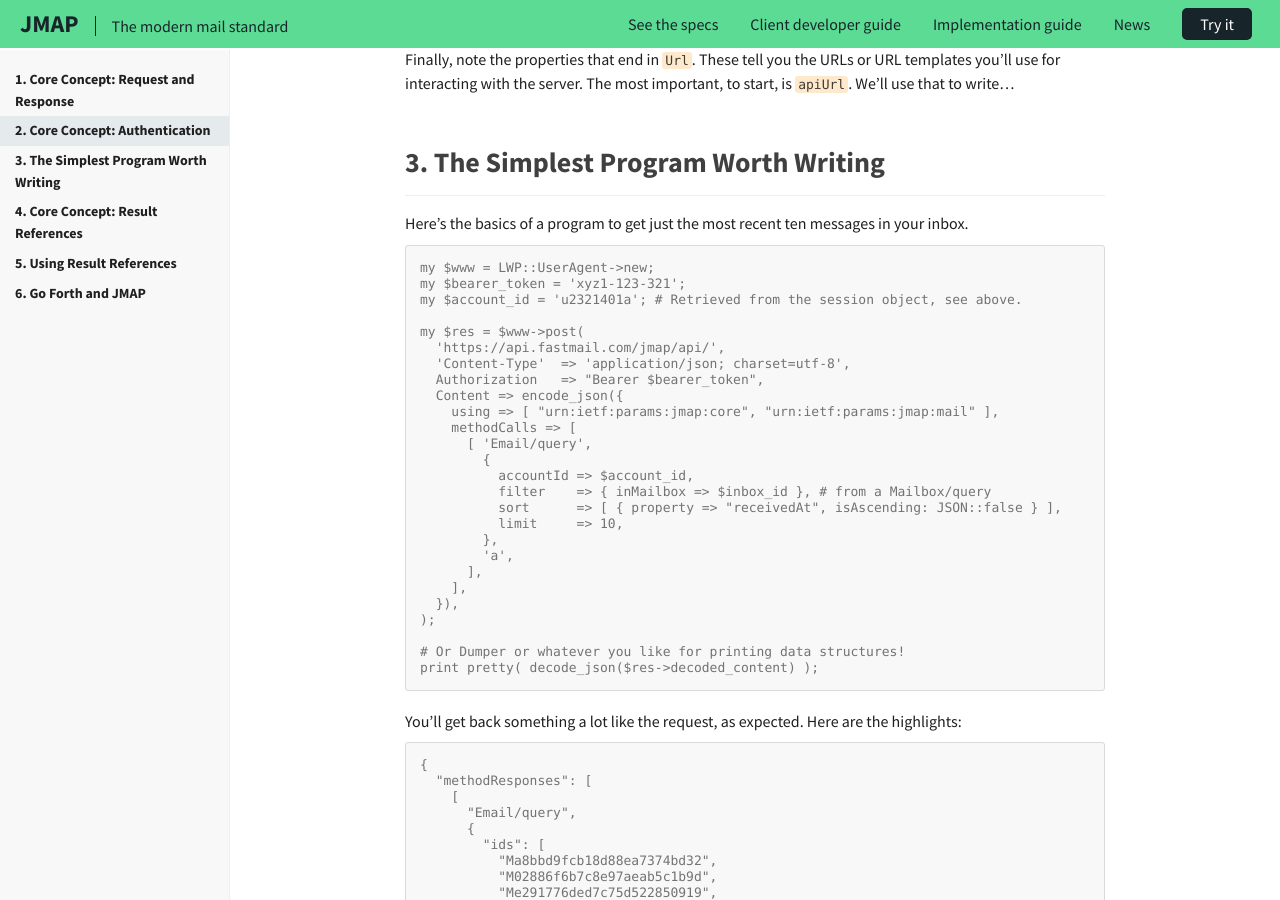
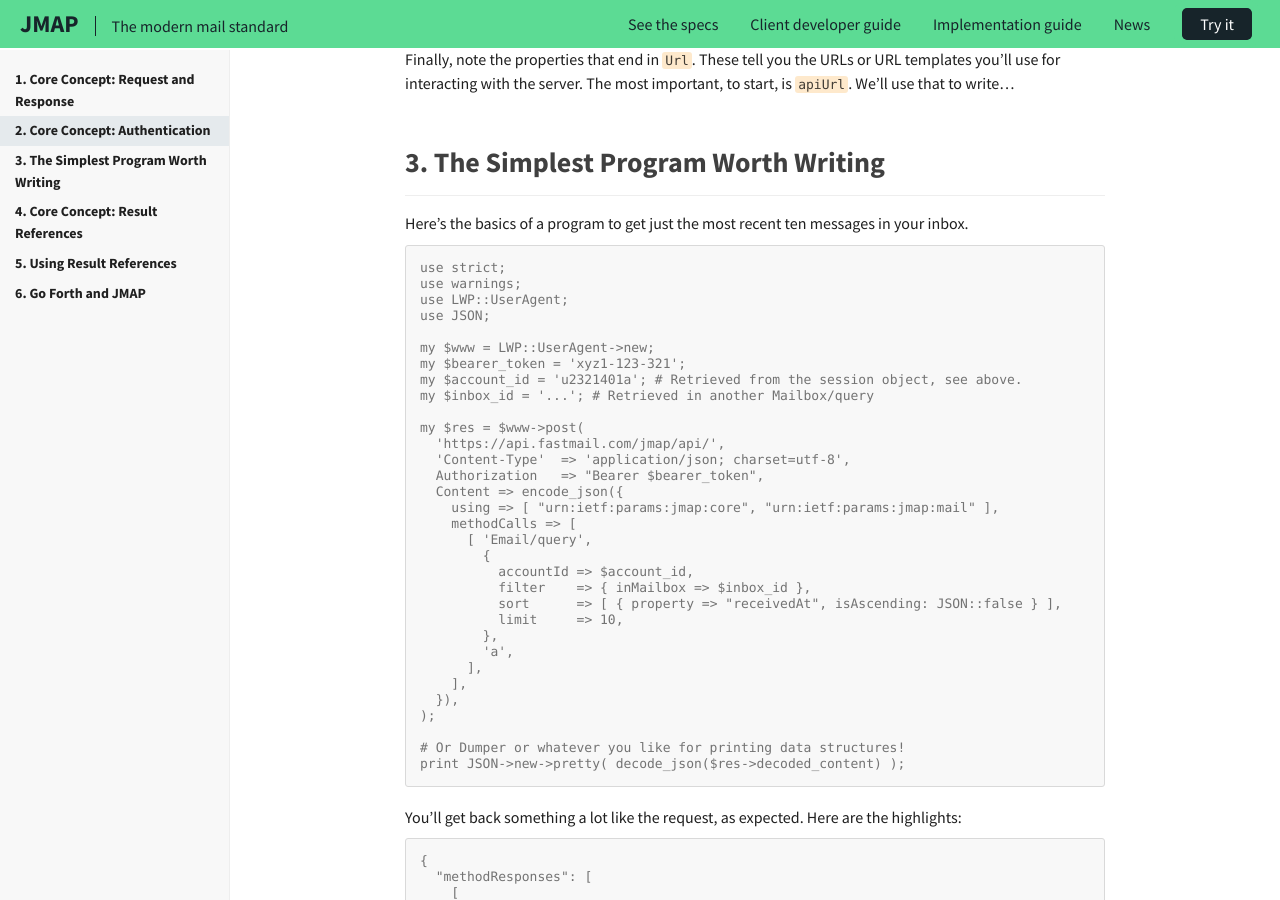
Before and after one commit to jmapio/jmapio.github.io, a Jekyll site: the page built from crash-course.md, in a window 1280 px wide and 900 px high, scrolled down 3105 px. Built offline with Jekyll 4.4.1, drawn with Linux system fonts in a browser that asks for light colours; comment, search, counter and statistics services are not loaded.

Commit message:
crash course: make program slightly closer to "copy and run"

````diff
--- a/crash-course.md
+++ b/crash-course.md
@@ -174,9 +174,15 @@ Here’s the basics of a program to get just the most recent ten messages in you
 inbox.
 
 ```perl
+use strict;
+use warnings;
+use LWP::UserAgent;
+use JSON;
+
 my $www = LWP::UserAgent->new;
 my $bearer_token = 'xyz1-123-321';
 my $account_id = 'u2321401a'; # Retrieved from the session object, see above.
+my $inbox_id = '...'; # Retrieved in another Mailbox/query
 
 my $res = $www->post(
   'https://api.fastmail.com/jmap/api/',
@@ -188,7 +194,7 @@ my $res = $www->post(
       [ 'Email/query',
         {
           accountId => $account_id,
-          filter    => { inMailbox => $inbox_id }, # from a Mailbox/query
+          filter    => { inMailbox => $inbox_id },
           sort      => [ { property => "receivedAt", isAscending: JSON::false } ],
           limit     => 10,
         },
@@ -199,7 +205,7 @@ my $res = $www->post(
 );
 
 # Or Dumper or whatever you like for printing data structures!
-print pretty( decode_json($res->decoded_content) );
+print JSON->new->pretty( decode_json($res->decoded_content) );
 ```
 
 You’ll get back something a lot like the request, as expected.  Here are the
````
